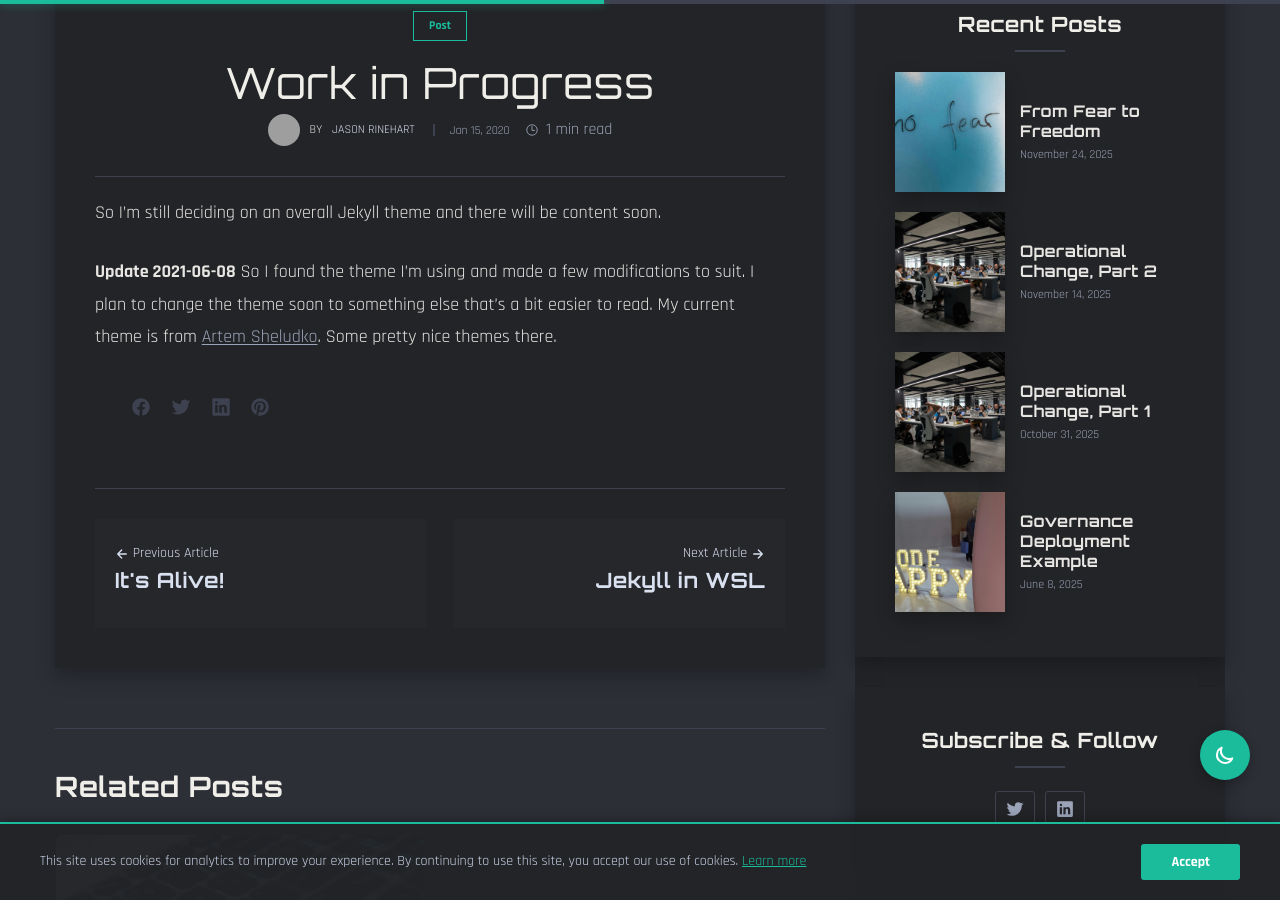
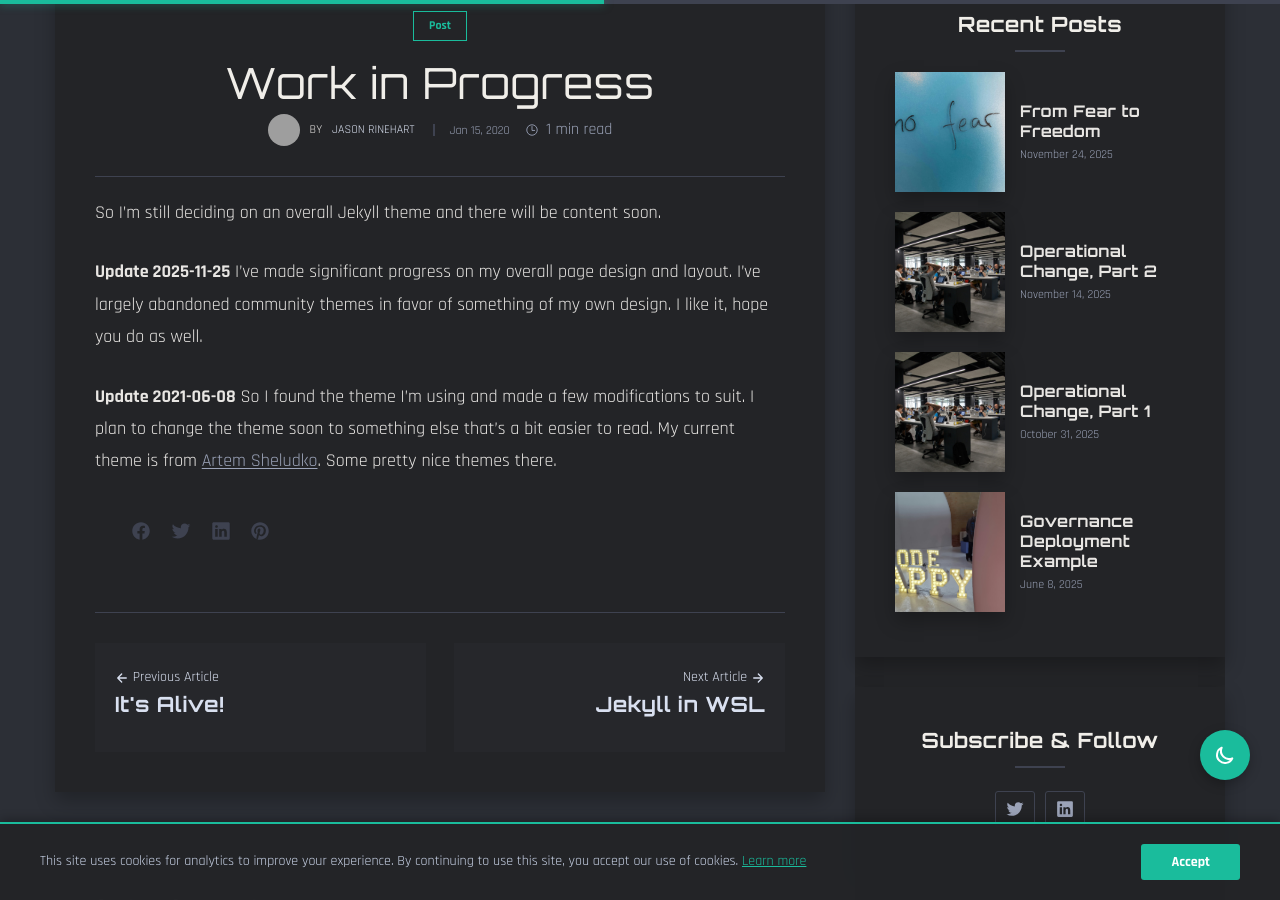
Before and after one commit to technicalanxiety/technicalanxiety.github.io, a Jekyll site: the page built from _posts/2020-1-14-work-in-progress.md, in a window 1280 px wide and 900 px high, scrolled down 843 px. Built offline with Jekyll 4.4.1, drawn with Linux system fonts in a browser that asks for light colours; nearby versions of some CDN libraries; comment, search, counter and statistics services are not loaded; grey boxes are pictures that could not be loaded.

Commit message:
updated work in progress on overall site design decisions

```diff
--- a/_posts/2020-1-14-work-in-progress.md
+++ b/_posts/2020-1-14-work-in-progress.md
@@ -8,5 +8,8 @@ tags:   [Post]
 
 So I'm still deciding on an overall Jekyll theme and there will be content soon.
 
+**Update 2025-11-25**
+I've made significant progress on my overall page design and layout. I've largely abandoned community themes in favor of something of my own design. I like it, hope you do as well.
+
 **Update 2021-06-08**
 So I found the theme I'm using and made a few modifications to suit. I plan to change the theme soon to something else that's a bit easier to read. My current theme is from [Artem Sheludko](https://github.com/artemsheludko). Some pretty nice themes there.
```
